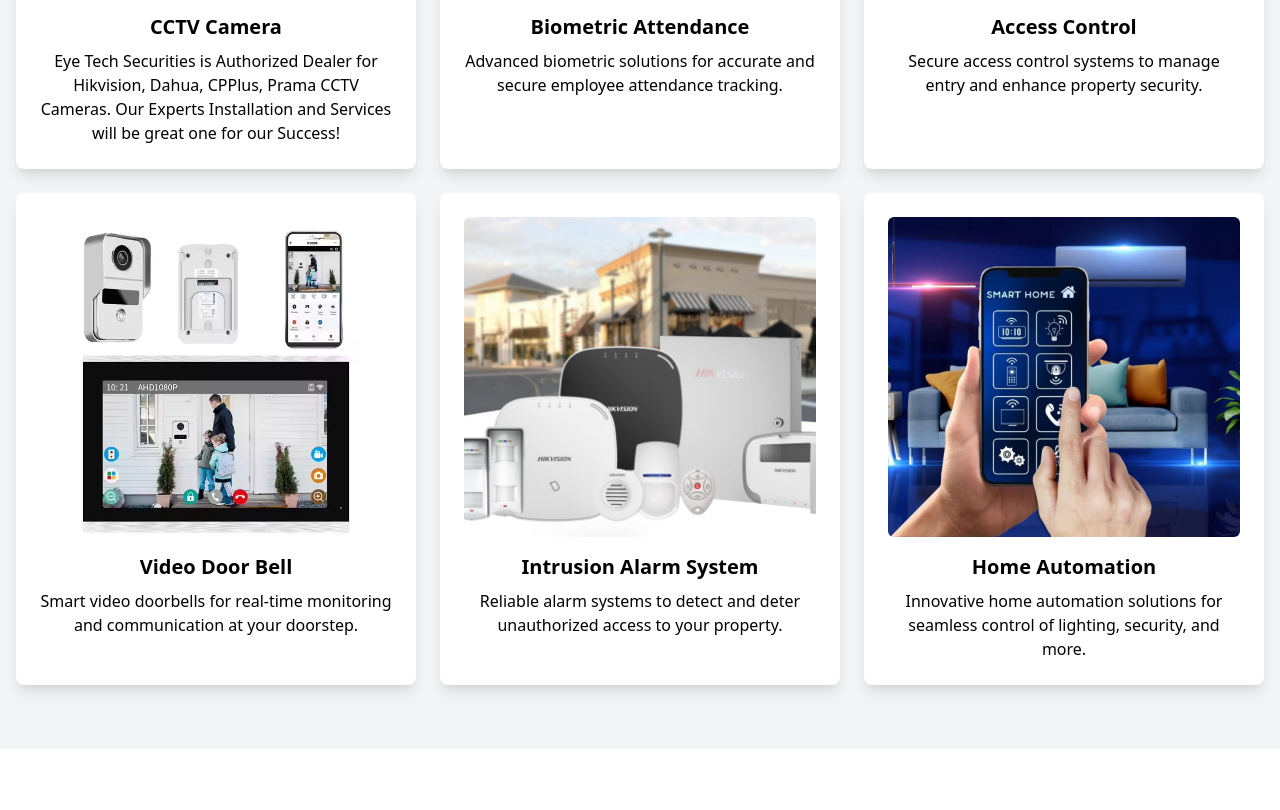
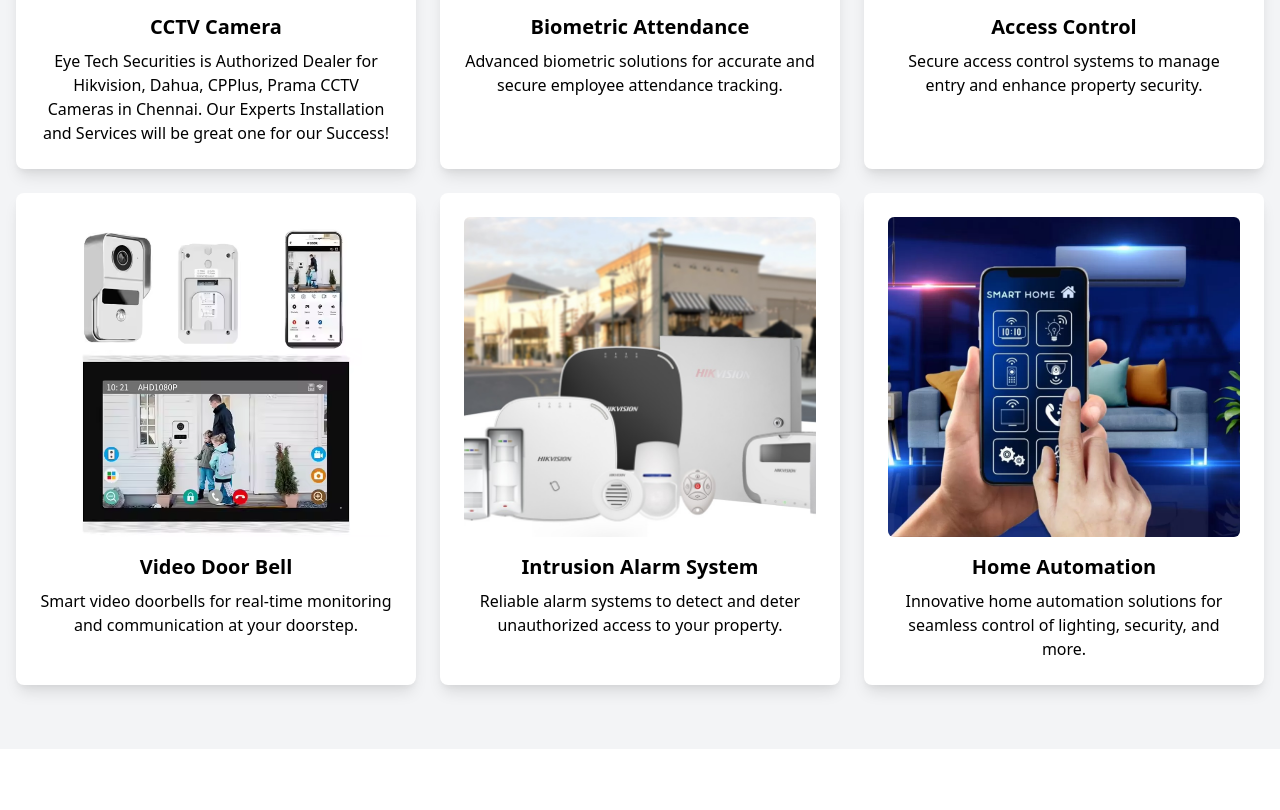
Before and after one commit to arunb9344/Website, a plain HTML site: page index.html in a window 1280 px wide. Shown: the part 1191-2001 px from the top of the page. Drawn offline with nearby package versions, Linux system fonts and the light colour scheme.

Commit message:
change seo486545

```diff
--- a/index.html
+++ b/index.html
@@ -148,7 +148,7 @@
                 <div class="bg-white p-6 rounded-lg shadow-lg text-center">
                     <img src="cctv-square.png" alt="CCTV Service" class="w-full h-80 object-cover rounded-md mb-4">
                     <h3 class="text-lg md:text-xl font-semibold mb-2">CCTV Camera</h3>
-                    <p class="text-sm md:text-base">Eye Tech Securities is Authorized Dealer for Hikvision, Dahua, CPPlus, Prama CCTV Cameras. Our Experts Installation and Services will be great one for our Success!</p>
+                    <p class="text-sm md:text-base">Eye Tech Securities is Authorized Dealer for Hikvision, Dahua, CPPlus, Prama CCTV Cameras in Chennai. Our Experts Installation and Services will be great one for our Success!</p>
                 </div>
                 <!-- Biometric Attendance -->
                 <div class="bg-white p-6 rounded-lg shadow-lg text-center">
```
